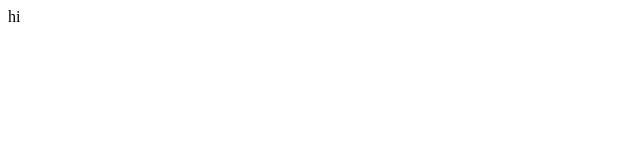
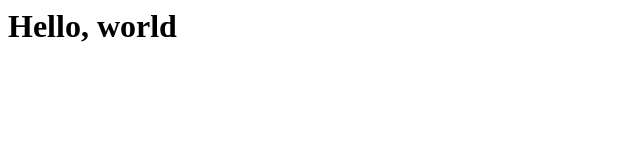
Before and after one commit to cousinwillie/cousinwillie.github.io, a plain HTML site: page index.html in a window 1280 px wide. Shown: the whole page, without its empty margins (0-640 px from the left). Drawn offline with Linux system fonts and the light colour scheme.

Commit message:
added hello world

```diff
--- a/index.html
+++ b/index.html
@@ -1 +1,3 @@
-<hi> hi </h1>
+<html>
+<h1>Hello, world</h1>
+</html>
```
